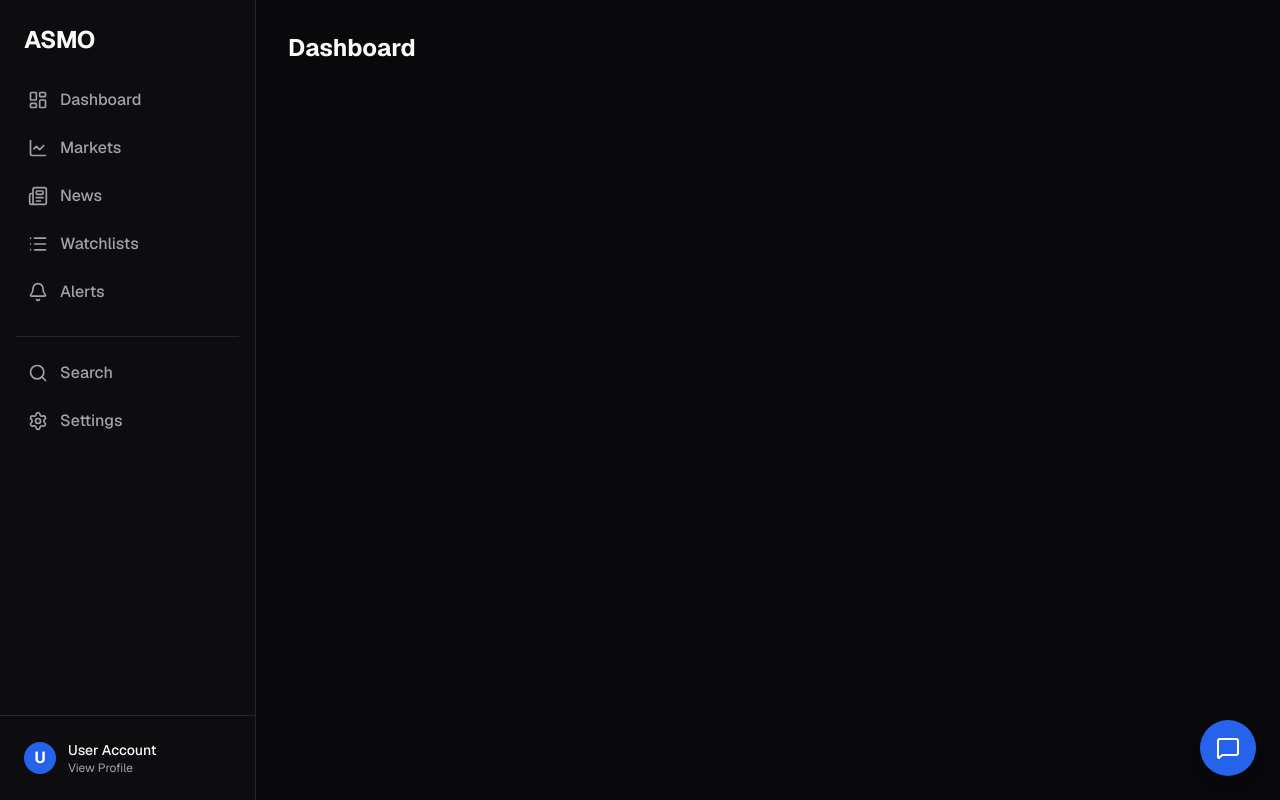
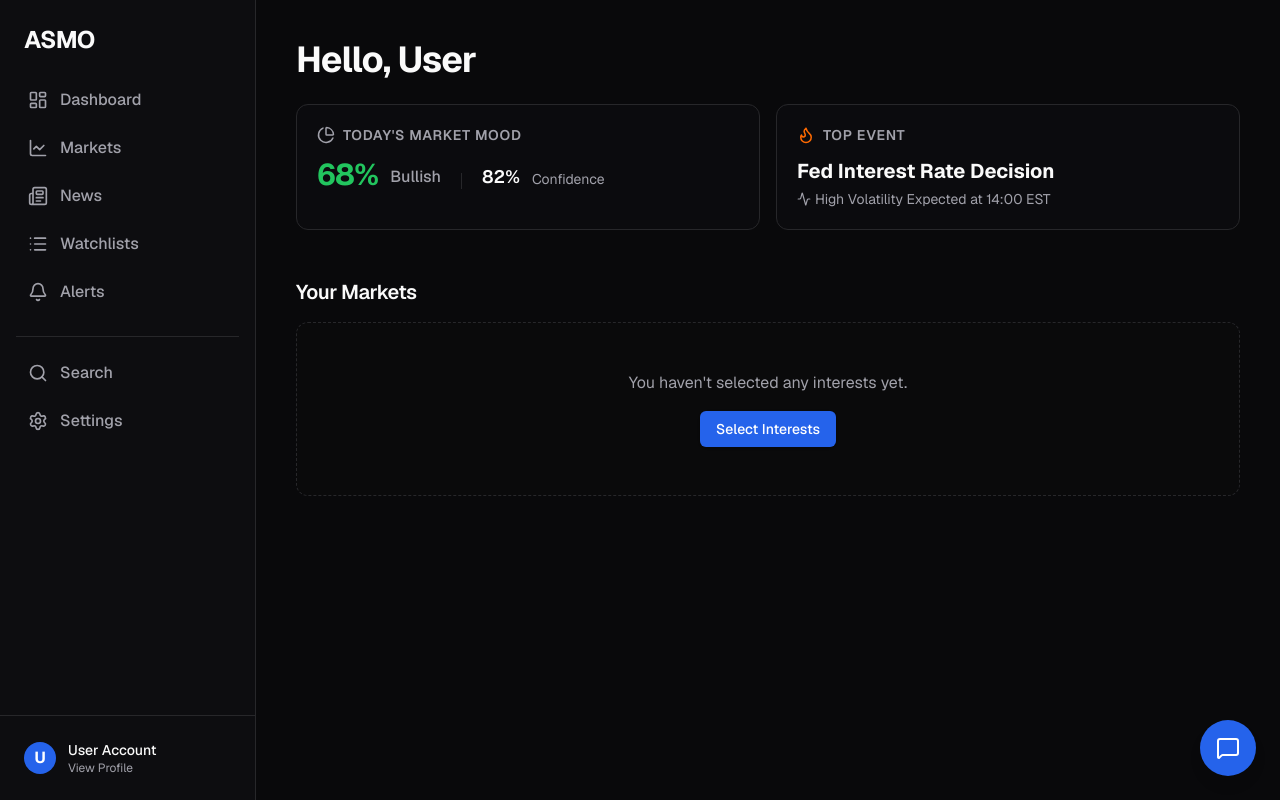
Before and after one commit to VelovsHQ/ASMO, a Next.js app in the folder frontend/: page /dashboard in a window 1280 px wide. Built offline with nearby package versions, Linux system fonts and the light colour scheme.

Commit message:
feat(dashboard): build personal dashboard utilizing MarketPulseScore and user interests

```diff
--- a/frontend/src/app/dashboard/page.tsx
+++ b/frontend/src/app/dashboard/page.tsx
@@ -1,7 +1,83 @@
+"use client";
+
+import { useInterests } from "@/hooks/useInterests";
+import MarketPulseScore from "@/components/MarketPulseScore";
+import { generateMockMarketSignal } from "@/lib/mockData";
+import Link from "next/link";
+import { useMemo } from "react";
+import { Flame, PieChart, Activity } from "lucide-react";
+
 export default function DashboardPage() {
+  const { interests, isLoaded } = useInterests();
+
+  // Generate stable mock data based on interests
+  const signals = useMemo(() => {
+    return interests.map((interest) => generateMockMarketSignal(interest));
+  }, [interests]);
+
+  if (!isLoaded) return null;
+
   return (
-    <div className="p-8">
-      <h1 className="text-2xl font-bold">Dashboard</h1>
+    <div className="p-6 md:p-10 flex flex-col gap-8 max-w-7xl mx-auto w-full pb-32">
+      {/* Top Section */}
+      <section className="flex flex-col gap-6">
+        <h1 className="text-3xl md:text-4xl font-bold tracking-tight text-foreground">
+          Hello, User
+        </h1>
+
+        {/* Quick Stats Grid */}
+        <div className="grid grid-cols-1 md:grid-cols-2 gap-4">
+          <div className="p-5 rounded-xl border border-border bg-muted/20 flex flex-col gap-2">
+            <div className="flex items-center gap-2 text-muted-foreground">
+              <PieChart size={18} />
+              <h2 className="text-sm font-semibold uppercase tracking-wider">Today's Market Mood</h2>
+            </div>
+            <div className="flex items-end gap-3 mt-1">
+              <span className="text-3xl font-bold text-bullish tracking-tight">68%</span>
+              <span className="text-muted-foreground font-medium mb-1">Bullish</span>
+              <div className="h-4 w-px bg-border mx-2 mb-1" />
+              <span className="text-lg font-semibold text-foreground mb-0.5">82%</span>
+              <span className="text-muted-foreground text-sm mb-1">Confidence</span>
+            </div>
+          </div>
+
+          <div className="p-5 rounded-xl border border-border bg-muted/20 flex flex-col gap-2 relative overflow-hidden">
+            <div className="flex items-center gap-2 text-muted-foreground">
+              <Flame size={18} className="text-orange-500" />
+              <h2 className="text-sm font-semibold uppercase tracking-wider">Top Event</h2>
+            </div>
+            <div className="flex flex-col gap-1 mt-1">
+              <span className="text-xl font-bold text-foreground">Fed Interest Rate Decision</span>
+              <span className="text-muted-foreground text-sm flex items-center gap-1">
+                <Activity size={14} /> High Volatility Expected at 14:00 EST
+              </span>
+            </div>
+          </div>
+        </div>
+      </section>
+
+      {/* Your Markets Section */}
+      <section className="flex flex-col gap-4 mt-4">
+        <h2 className="text-xl font-semibold tracking-tight">Your Markets</h2>
+        {interests.length === 0 ? (
+          <div className="p-12 text-center border border-dashed border-border rounded-xl bg-muted/10">
+            <p className="text-muted-foreground mb-4">You haven't selected any interests yet.</p>
+            <Link href="/onboarding" className="inline-flex h-9 items-center justify-center rounded-md bg-accent px-4 text-sm font-medium text-accent-foreground shadow hover:bg-accent/90 transition-colors">
+              Select Interests
+            </Link>
+          </div>
+        ) : (
+          <div className="grid grid-cols-1 sm:grid-cols-2 lg:grid-cols-3 xl:grid-cols-4 gap-4">
+            {signals.map((signal) => (
+              <Link key={signal.symbol} href={`/markets/${signal.symbol}`} className="block h-full group">
+                <div className="h-full transition-transform duration-200 group-hover:-translate-y-1">
+                  <MarketPulseScore signal={signal} size="compact" />
+                </div>
+              </Link>
+            ))}
+          </div>
+        )}
+      </section>
     </div>
   );
 }
```
